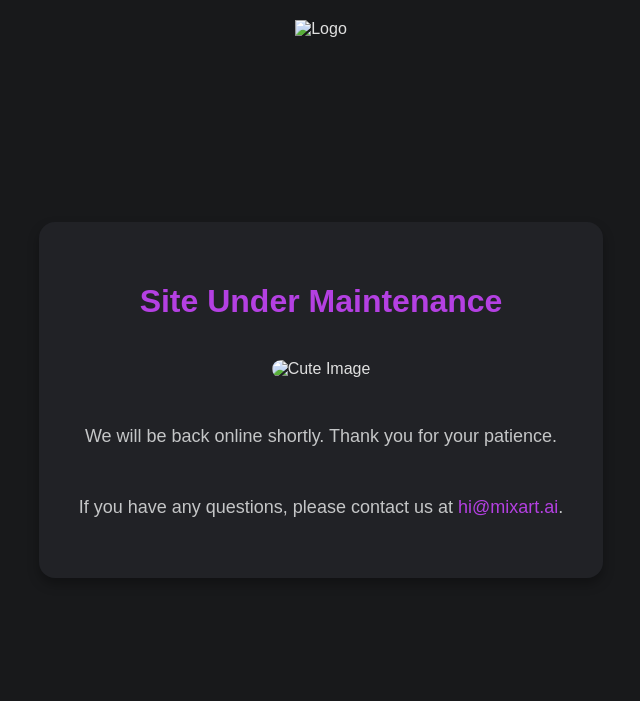
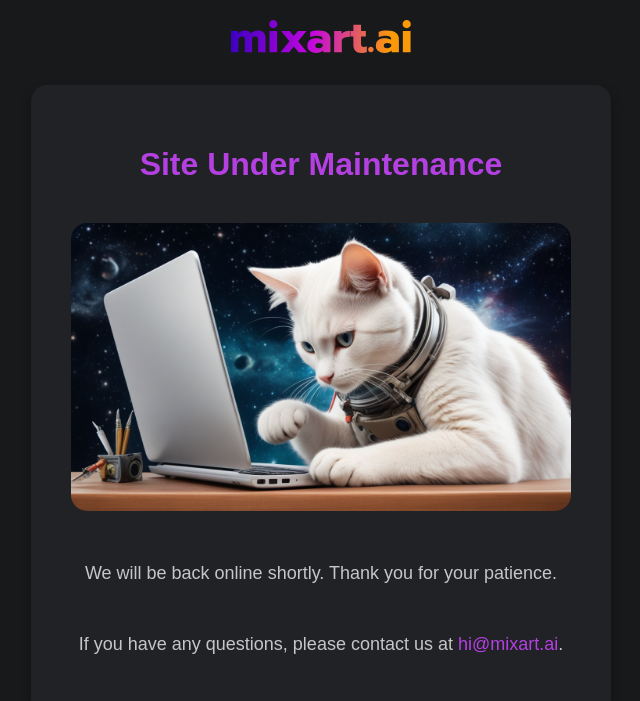
Before and after one commit to ecspecial/site-maintenance, a plain HTML site: page index.html in a window 1280 px wide. Shown: the whole page, without its empty margins (319-959 px from the left). Drawn offline with Linux system fonts and the light colour scheme; the site is published under a folder, as on GitHub Pages, so addresses that start at the root find nothing.

Commit message:
updated paths

```diff
--- a/index.html
+++ b/index.html
@@ -65,11 +65,11 @@
 </head>
 <body>
     <header>
-        <img src="/site-maintenance/mixartai.svg" alt="Logo" class="logo">
+        <img src="mixartai.svg" alt="Logo" class="logo">
     </header>
     <div class="container">
         <h1>Site Under Maintenance</h1>
-        <img src="/site-maintenance/66b1df07f3775adac9d9b2d5.png" alt="Cute Image" class="cute-image">
+        <img src="66b1df07f3775adac9d9b2d5.png" alt="Cute Image" class="cute-image">
         <p>We will be back online shortly. Thank you for your patience.</p>
         <div class="contact-info">
             <p>If you have any questions, please contact us at <a href="mailto:support@mixart.ai">hi@mixart.ai</a>.</p>
```
